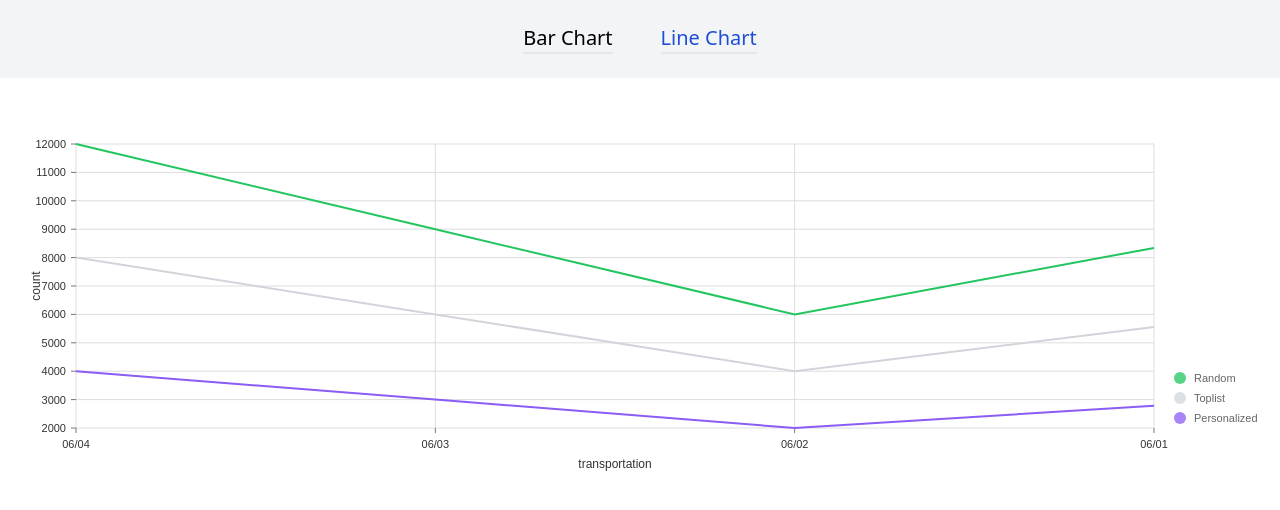
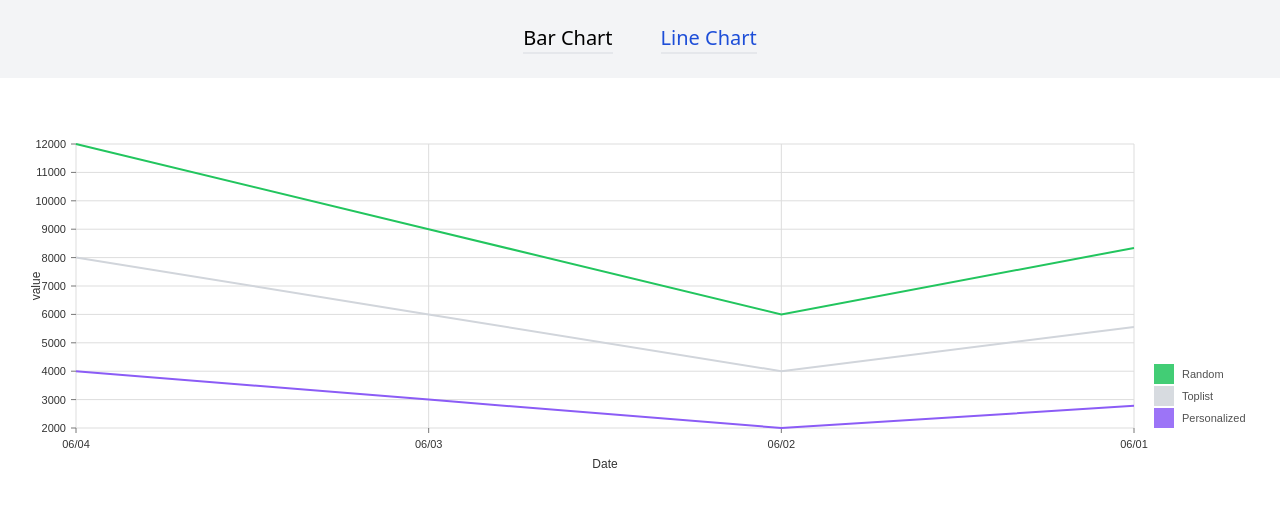
Before and after one commit to RaufunNazin/nivo-chart, a Next.js app: page /linechart in a window 1280 px wide. Shown: the top 510 px of the page. Built offline with nearby package versions, Linux system fonts and the light colour scheme.

Commit message:
linechart props

```diff
--- a/pages/components/bar.jsx
+++ b/pages/components/bar.jsx
@@ -60,7 +60,7 @@ const MyResponsiveBar = ({
       tickSize: 5,
       tickPadding: 5,
       tickRotation: 0,
-      legend: `${bottomLegend}@10`,
+      legend: `${bottomLegend}`,
       legendPosition: "middle",
       legendOffset: 32,
     }}
--- a/pages/components/line.jsx
+++ b/pages/components/line.jsx
@@ -1,16 +1,36 @@
 import { ResponsiveLine } from "@nivo/line";
 
-const MyResponsiveLine = ({ data, chartName }) => (
+const MyResponsiveLine = ({
+  data,
+  bottomLegend,
+  leftLegend,
+  xScale,
+  yScale,
+  marginTop,
+  marginBottom,
+  marginLeft,
+  marginRight,
+  legendPosition,
+  stacked,
+  pointSize,
+  legendDirection,
+  legendSymbol,
+}) => (
   <ResponsiveLine
     data={data}
-    margin={{ top: 50, right: 110, bottom: 50, left: 60 }}
-        xScale={{ type: 'point' }}
+    margin={{
+      top: marginTop,
+      right: marginRight,
+      bottom: marginBottom,
+      left: marginLeft,
+    }}
+    xScale={{ type: xScale }}
     yScale={{
-            type: 'linear',
-            min: 'auto',
-            max: 'auto',
-            stacked: true,
-            reverse: false
+      type: yScale,
+      min: "auto",
+      max: "auto",
+      stacked: stacked,
+      reverse: false,
     }}
     axisTop={null}
     axisRight={null}
@@ -18,50 +38,50 @@ const MyResponsiveLine = ({ data, chartName }) => (
       tickSize: 5,
       tickPadding: 5,
       tickRotation: 0,
-            legend: 'transportation',
+      legend: `${bottomLegend}`,
       legendOffset: 36,
-            legendPosition: 'middle'
+      legendPosition: "middle",
     }}
     axisLeft={{
       tickSize: 5,
       tickPadding: 5,
       tickRotation: 0,
-            legend: 'count',
+      legend: `${leftLegend}`,
       legendOffset: -40,
-            legendPosition: 'middle'
+      legendPosition: "middle",
     }}
     colors={(line) => line.color}
-        pointSize={10}
-        pointColor={{ theme: 'background' }}
+    pointSize={pointSize}
+    pointColor={{ theme: "background" }}
     pointBorderWidth={2}
-        pointBorderColor={{ from: 'serieColor' }}
+    pointBorderColor={{ from: "serieColor" }}
     pointLabelYOffset={-12}
     useMesh={true}
     legends={[
       {
-                anchor: 'bottom-right',
-                direction: 'column',
+        anchor: `${legendPosition}`,
+        direction: `${legendDirection}`,
         justify: false,
-                translateX: 100,
+        translateX: 120,
         translateY: 0,
-                itemsSpacing: 0,
-                itemDirection: 'left-to-right',
-                itemWidth: 80,
+        itemsSpacing: 2,
+        itemDirection: "left-to-right",
+        itemWidth: 100,
         itemHeight: 20,
-                itemOpacity: 0.75,
-                symbolSize: 12,
-                symbolShape: 'circle',
-                symbolBorderColor: 'rgba(0, 0, 0, .5)',
+        itemOpacity: 0.85,
+        symbolSize: 20,
+        symbolShape: `${legendSymbol}`,
+        symbolBorderColor: "rgba(0, 0, 0, .5)",
         effects: [
           {
-                        on: 'hover',
+            on: "hover",
             style: {
-                            itemBackground: 'rgba(0, 0, 0, .03)',
-                            itemOpacity: 1
-                        }
-                    }
-                ]
-            }
+              itemBackground: "rgba(0, 0, 0, .03)",
+              itemOpacity: 1,
+            },
+          },
+        ],
+      },
     ]}
   />
 );
--- a/pages/linechart.jsx
+++ b/pages/linechart.jsx
@@ -74,7 +74,22 @@ const Chart = () => {
     <div>
       <Navbar active="line" />
       <div className="h-96 m-4">
-        <LineChart data={lines} />
+        <LineChart
+          data={lines}
+          xScale="point" // point or linear
+          yScale="linear" // point or linear
+          legendPosition="bottom-right" // string
+          legendSymbol="square" // string
+          legendDirection="column" // column or row
+          leftLegend="value" // string
+          bottomLegend="Date" // string
+          marginTop={50} // number
+          marginBottom={50} // number
+          marginLeft={60} // number
+          marginRight={130} // number
+          stacked={true} // boolean
+          pointSize={10} // number
+        />
       </div>
     </div>
   );
```
Lines whose indentation alone changed are shown as unchanged.
